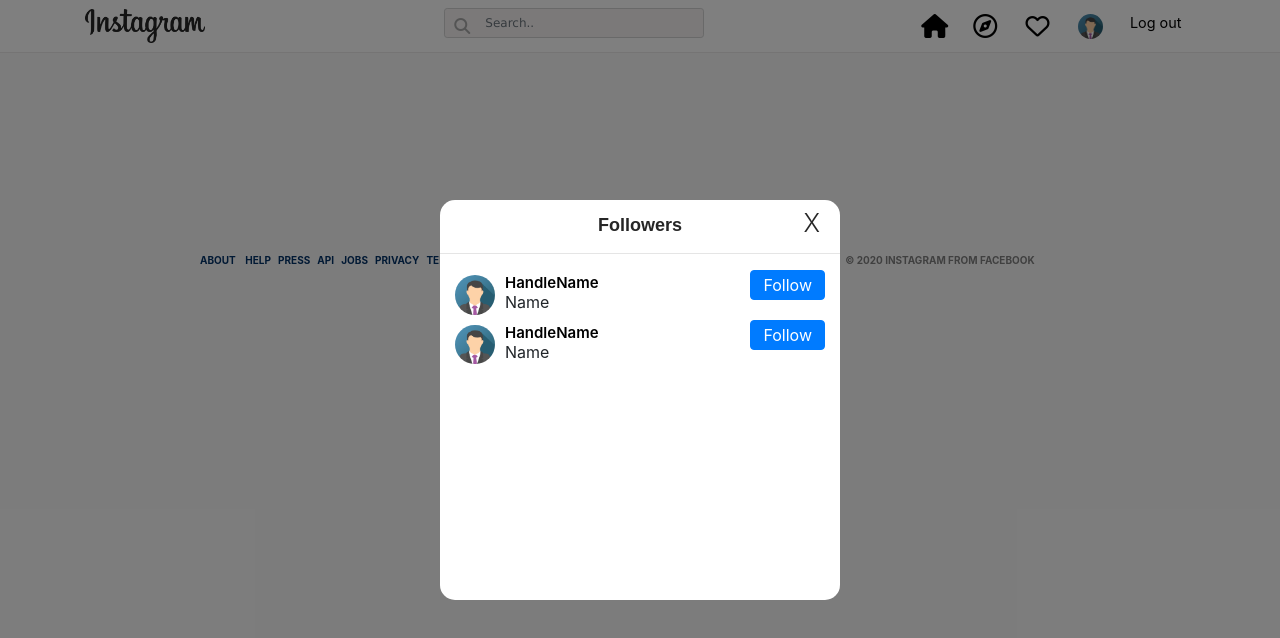
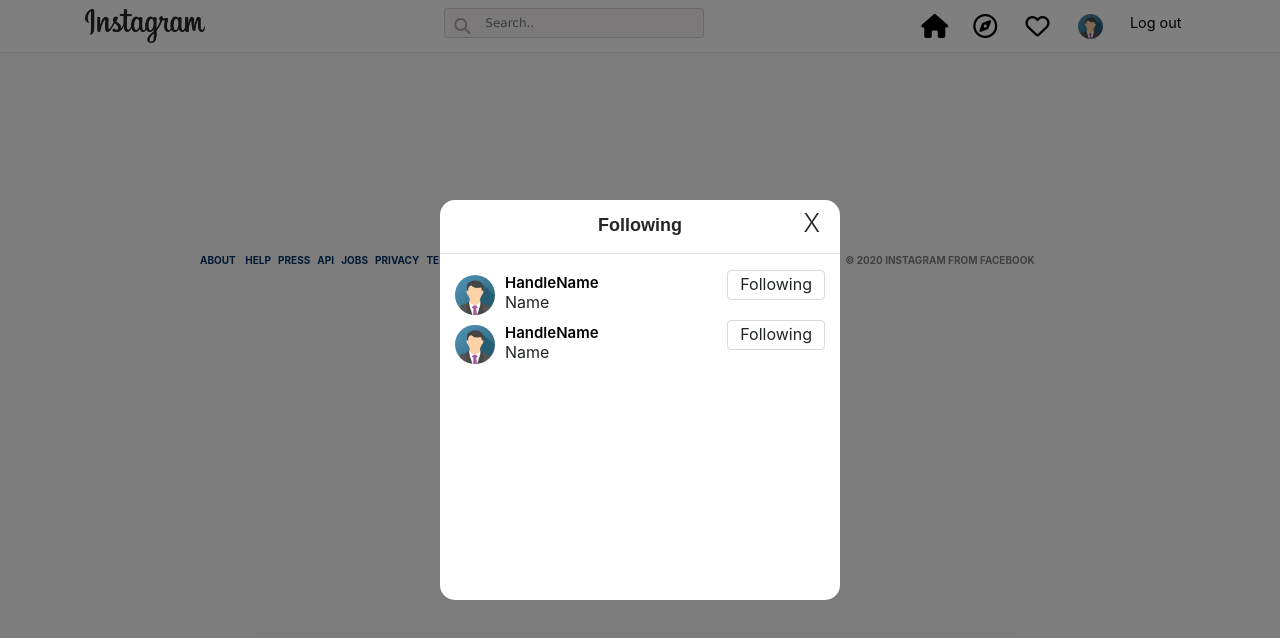
Before and after one commit to ambikak10/MERN-Stack-instagram-app, a React (Create React App) app in the folder client/: page /following in a window 1280 px wide. Shown: the top 638 px of the page. Built offline with nearby package versions, Linux system fonts and the light colour scheme.

Commit message:
following and follow component

```diff
--- a/client/src/components/follow/Following.js
+++ b/client/src/components/follow/Following.js
@@ -11,7 +11,7 @@
         <div className='second'>
           <div className='third'>
             <div className='followers-container'>
-              <h5>Followers </h5>
+              <h5>Following </h5>
               <span>
                 <Link to='/profile' class='X'>
                   X
@@ -50,19 +50,16 @@
 
                   <div className='col-sm-3 col-md-3 col-lg-3 col-xxs-3'>
                     <button
-                      className='btn btn-primary'
+                      className='btn'
                       style={{
-                        // position: "absolute",
-                        // right: "0",
-                        // marginRight: "10px",
-                        // height: "35px",
-                        lineHeight: "2px",
-                        // marginTop: "0px",
+                        backgroundColor: "transparent",
+                        border: "1px solid rgb(218, 215, 215)",
+                        lineHeight: "2.2px",
                         float: "right",
                         height: "30px",
                       }}
                     >
-                      Follow
+                      Following
                     </button>
                   </div>
 
@@ -91,19 +88,16 @@
 
                   <div className='col-sm-3 col-md-3 col-lg-3 col-xxs-3'>
                     <button
-                      className='btn btn-primary'
+                      className='btn'
                       style={{
-                        // position: "absolute",
-                        // right: "0",
-                        // marginRight: "10px",
-                        // height: "35px",
-                        lineHeight: "2px",
-                        // marginTop: "0px",
+                        backgroundColor: "transparent",
+                        border: "1px solid rgb(218, 215, 215)",
+                        lineHeight: "2.2px",
                         float: "right",
                         height: "30px",
                       }}
                     >
-                      Follow
+                      Following
                     </button>
                   </div>
                 </div>
```
